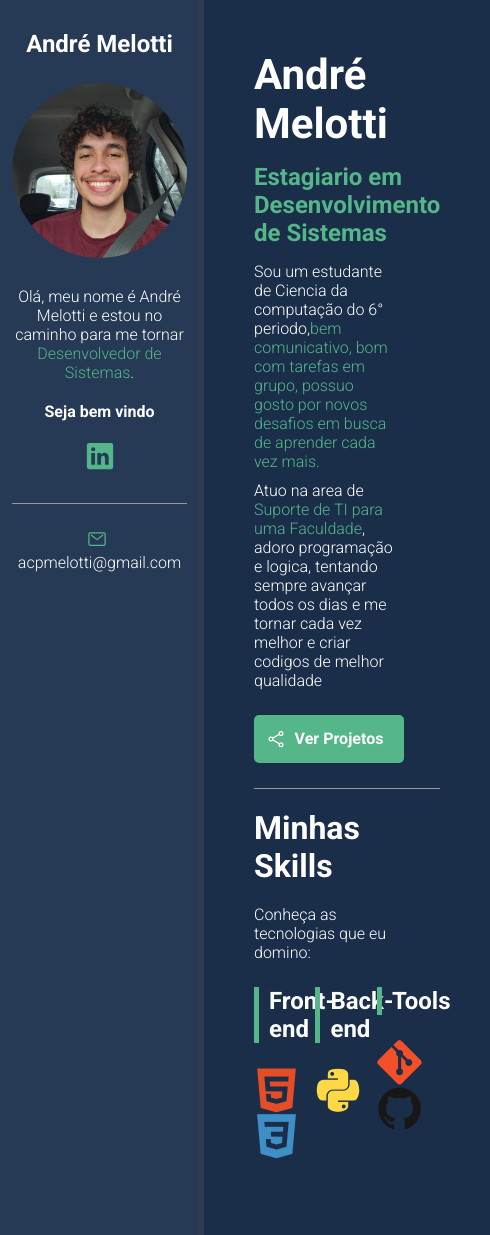
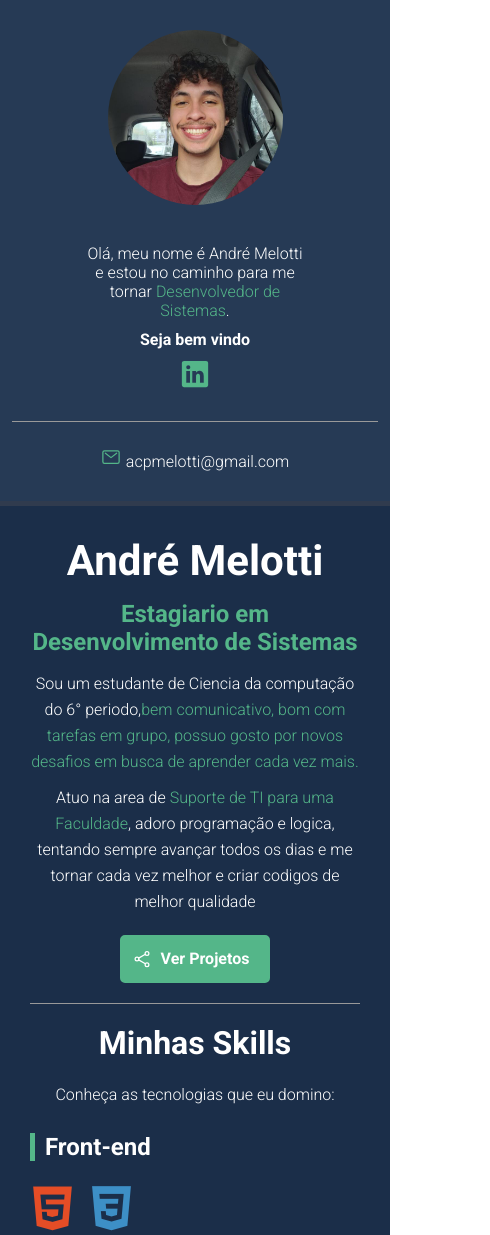
Before and after one commit to AndreMelotti/andremelotti.github.io, a plain HTML site: page index.html in a window 390 px wide. Shown: the top 1235 px of the page, 490 px wide, since content can reach past the window. Drawn offline with nearby package versions, Linux system fonts and the light colour scheme.

Commit message:
Terminando a Responsividade

```diff
--- a/css/styles.css
+++ b/css/styles.css
@@ -187,3 +187,50 @@
     font-size: 45px;
     margin-right: 10px;
 }
+
+/* Mobile */
+
+@media(max-width: 450px){
+
+    #container {
+        flex-direction: column;
+    }
+
+    #bio-container {
+        min-height: auto;
+        border-right: none;
+        border-bottom: 5px solid var(--bio-border-color);
+    }
+
+    #bio-container h2 {
+        display: none;
+    }
+
+    #bio-container p{
+        max-width: 60%;
+        margin: 10px auto;
+    }
+
+    #about-container{
+        padding: 30px;
+        text-align: center;
+    }
+
+    #about-container .description {
+        margin: 10px auto;
+        max-width: 100%;
+        line-height: 26px;
+    }
+
+    #btn-projects {
+        margin: 20px auto;
+    }
+
+    .skills-box {
+        flex: 1 1 100%;
+        max-width: 100%;
+        margin-bottom: 40px;
+        text-align: left;
+    }
+
+}
```
